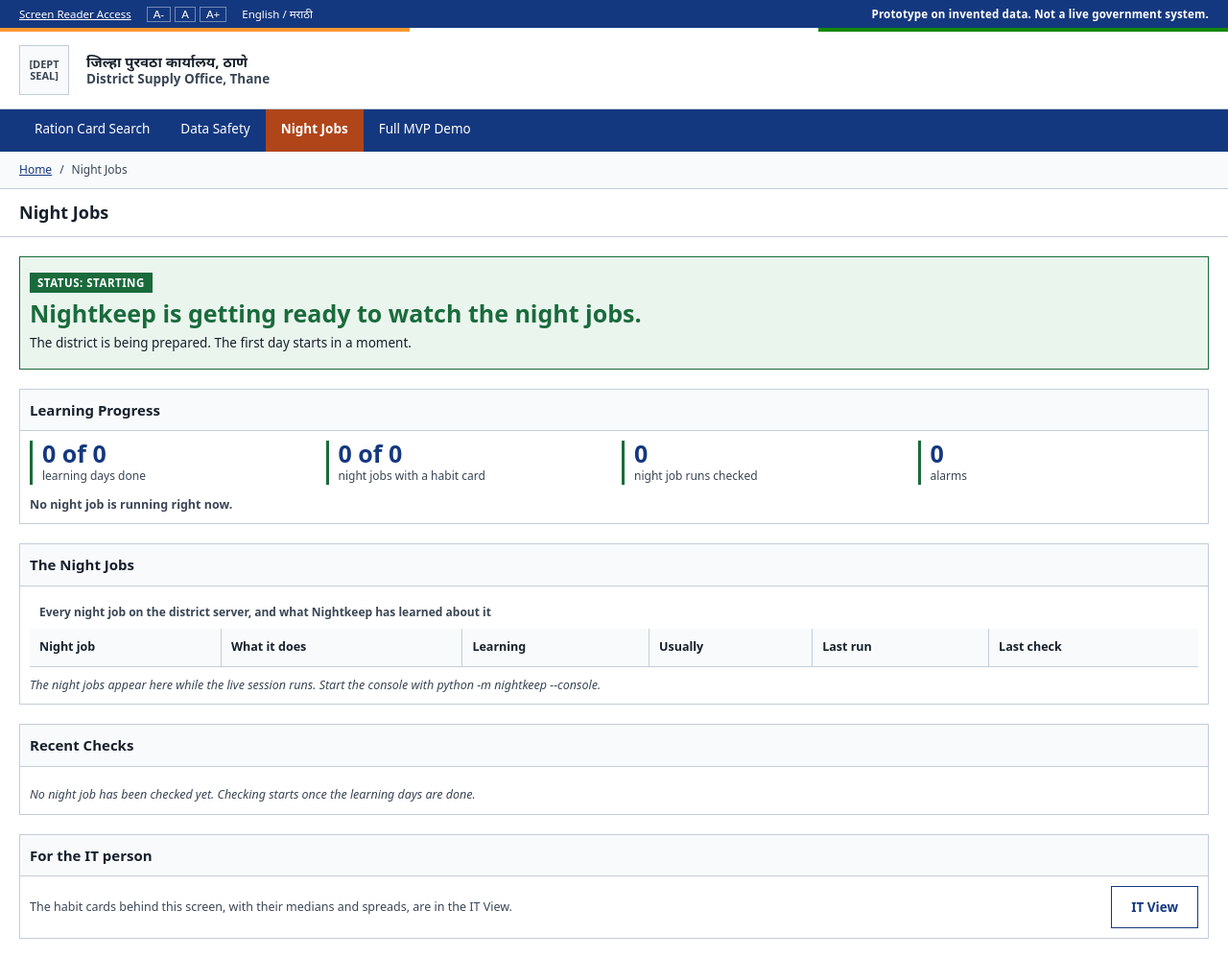
After one commit to Kirito0088/NightKeep, a Flask app: page /night-jobs in a window 1280 px wide. The commit adds this page. Shown: the whole page at 96% size. Run offline with Flask 3, Linux system fonts and the light colour scheme; lists and menus that the app fills with data are empty.

Commit message:
feat: Night Jobs tab with each job's learning status, habit and last check
A new nav tab lists the six night jobs by what they do, how far Nightkeep
has got learning each one, what it usually does from its habit card, its
last run and how that run was judged, plus the most recent checks. Banners
on Night Jobs and Data Safety now take their colour from the real state:
green safe, amber review, red incident.

```diff
--- a/nightkeep/console/app.py
+++ b/nightkeep/console/app.py
@@ -813,6 +813,21 @@ def create_app(
             active_page="safety",
         )
 
+    @app.route("/night-jobs", methods=["GET"])
+    def night_jobs() -> str:
+        """What the night jobs are, what Nightkeep has learned about each,
+        and how every run since was judged. Read from the live session."""
+        from nightkeep.console.live_view import night_jobs as present
+        from nightkeep.console.providers import JOB_LABELS, _usually
+
+        return render_template(
+            "night_jobs.html",
+            jobs=present(live_status(), JOB_LABELS, _usually),
+            has_session=session is not None,
+            active_page="night_jobs",
+            live_scope="all",
+        )
+
     @app.route("/alert", methods=["GET"])
     def nightkeep_alert() -> str:
         return render_template(
--- a/nightkeep/console/static/style.css
+++ b/nightkeep/console/static/style.css
@@ -2013,3 +2013,35 @@ html, body {
 .surge-toggle button[aria-pressed="true"]:hover {
   background: #e8eef8;
 }
+
+/* One banner, three real states: safe (green), review (amber), incident (red). */
+.state-banner-review {
+  border-color: var(--color-review-amber);
+  background-color: #fff8eb;
+}
+
+.state-banner-review .safety-alert-badge {
+  background-color: var(--color-review-amber);
+}
+
+.state-banner-review .safety-alert-title {
+  color: var(--color-review-amber);
+}
+
+.state-banner-incident {
+  border-color: var(--color-incident-red);
+  background-color: #fdf2f2;
+}
+
+.state-banner-incident .safety-alert-badge {
+  background-color: var(--color-incident-red);
+}
+
+.state-banner-incident .safety-alert-title {
+  color: var(--color-incident-red);
+}
+
+.night-jobs-running {
+  margin-top: 12px;
+  font-weight: 600;
+}
--- a/nightkeep/console/templates/base.html
+++ b/nightkeep/console/templates/base.html
@@ -64,6 +64,9 @@
         <a href="{{ url_for('nightkeep_home') }}" class="nav-link {% if active_page == 'safety' %}active{% endif %}" {% if active_page == 'safety' %}aria-current="page"{% endif %}>Data Safety</a>
       </li>
       <li class="nav-item">
+        <a href="{{ url_for('night_jobs') }}" class="nav-link {% if active_page == 'night_jobs' %}active{% endif %}" {% if active_page == 'night_jobs' %}aria-current="page"{% endif %}>Night Jobs</a>
+      </li>
+      <li class="nav-item">
         <a href="{{ url_for('showcase_page') }}" class="nav-link {% if active_page == 'showcase' %}active{% endif %}" {% if active_page == 'showcase' %}aria-current="page"{% endif %}>Full MVP Demo</a>
       </li>
     </ul>
--- /dev/null
+++ b/nightkeep/console/templates/night_jobs.html
@@ -0,0 +1,143 @@
+{% extends "base.html" %}
+
+{% block title %}Night Jobs{% endblock %}
+{% block page_heading %}Night Jobs{% endblock %}
+
+{% block breadcrumb_items %}
+<li><a href="/">Home</a></li>
+<li class="breadcrumb-separator" aria-hidden="true">/</li>
+<li aria-current="page">Night Jobs</li>
+{% endblock %}
+
+{% block content %}
+<div class="safety-screen-layout">
+  <!-- One sentence: is the office's night work being watched? -->
+  <div class="safety-alert-banner state-banner-{{ jobs.tone }}" role="status" aria-live="polite">
+    <div class="safety-alert-content">
+      <div class="safety-alert-badge">{{ jobs.badge }}</div>
+      <h2 class="safety-alert-title">{{ jobs.headline }}</h2>
+      <p class="safety-alert-description">{{ jobs.detail }}</p>
+    </div>
+  </div>
+
+  <section class="panel-block" aria-labelledby="learning-progress-heading">
+    <div class="panel-header">
+      <h2 id="learning-progress-heading">Learning Progress</h2>
+    </div>
+    <div class="panel-body">
+      <div class="safety-summary-grid">
+        {% for value, label in jobs.figures %}
+        <div class="safety-stat-card">
+          <span class="safety-stat-value tabular-number">{{ value }}</span>
+          <span class="safety-stat-label">{{ label }}</span>
+        </div>
+        {% endfor %}
+      </div>
+      <p class="it-panel-text night-jobs-running">{{ jobs.running_now }}</p>
+    </div>
+  </section>
+
+  <section class="panel-block" aria-labelledby="night-jobs-heading">
+    <div class="panel-header">
+      <h2 id="night-jobs-heading">The Night Jobs</h2>
+    </div>
+    <div class="panel-body">
+      <div class="table-responsive">
+        <table class="pds-table">
+          <caption>Every night job on the district server, and what Nightkeep has learned about it</caption>
+          <thead>
+            <tr>
+              <th scope="col">Night job</th>
+              <th scope="col">What it does</th>
+              <th scope="col">Learning</th>
+              <th scope="col">Usually</th>
+              <th scope="col">Last run</th>
+              <th scope="col">Last check</th>
+            </tr>
+          </thead>
+          <tbody>
+            {% for row in jobs.rows %}
+            <tr>
+              <td><strong>{{ row.name }}</strong></td>
+              <td>{{ row.purpose }}</td>
+              <td>{{ row.learning }}</td>
+              <td>{{ row.usually }}</td>
+              <td class="tabular-number">{{ row.last_run }}</td>
+              <td>
+                {% if row.last_check_tone == 'safe' %}
+                <span class="status-badge status-badge-active">{{ row.last_check }}</span>
+                {% elif row.last_check_tone == 'review' %}
+                <span class="status-badge status-badge-suspended">{{ row.last_check }}</span>
+                {% elif row.last_check_tone == 'incident' %}
+                <span class="status-badge status-badge-incident">{{ row.last_check }}</span>
+                {% else %}
+                {{ row.last_check }}
+                {% endif %}
+              </td>
+            </tr>
+            {% endfor %}
+          </tbody>
+        </table>
+      </div>
+      {% if not jobs.rows %}
+      <p class="it-panel-text tasks-empty-note">
+        {% if has_session %}The night jobs appear here as soon as the district is ready.{% else %}The night jobs appear here while the live session runs. Start the console with python -m nightkeep --console.{% endif %}
+      </p>
+      {% endif %}
+    </div>
+  </section>
+
+  <section class="panel-block" aria-labelledby="recent-checks-heading">
+    <div class="panel-header">
+      <h2 id="recent-checks-heading">Recent Checks</h2>
+    </div>
+    <div class="panel-body">
+      {% if jobs.recent %}
+      <div class="table-responsive">
+        <table class="pds-table">
+          <caption>The most recent night job runs Nightkeep checked, newest first</caption>
+          <thead>
+            <tr>
+              <th scope="col">Day</th>
+              <th scope="col">Night job</th>
+              <th scope="col">Result</th>
+              <th scope="col">Why</th>
+            </tr>
+          </thead>
+          <tbody>
+            {% for check in jobs.recent %}
+            <tr>
+              <td class="tabular-number">{{ check.day }}</td>
+              <td>{{ check.name }}</td>
+              <td>
+                {% if check.tone == 'safe' %}
+                <span class="status-badge status-badge-active">{{ check.result }}</span>
+                {% elif check.tone == 'review' %}
+                <span class="status-badge status-badge-suspended">{{ check.result }}</span>
+                {% else %}
+                <span class="status-badge status-badge-incident">{{ check.result }}</span>
+                {% endif %}
+              </td>
+              <td>{{ check.why }}</td>
+            </tr>
+            {% endfor %}
+          </tbody>
+        </table>
+      </div>
+      {% else %}
+      <p class="it-panel-text tasks-empty-note">No night job has been checked yet. Checking starts once the learning days are done.</p>
+      {% endif %}
+    </div>
+  </section>
+
+  <section class="panel-block it-person-section" aria-labelledby="it-person-heading">
+    <div class="panel-header">
+      <h2 id="it-person-heading">For the IT person</h2>
+    </div>
+    <div class="panel-body it-panel-body">
+      <p class="it-panel-text">The habit cards behind this screen, with their medians and spreads, are in the IT View.</p>
+      <a href="{{ url_for('it_view') }}" class="btn btn-secondary btn-it-access">IT View</a>
+    </div>
+  </section>
+</div>
+{% endblock %}
--- a/nightkeep/console/templates/safety.html
+++ b/nightkeep/console/templates/safety.html
@@ -12,7 +12,9 @@
 {% block content %}
 <div class="safety-screen-layout">
   <!-- Calm Status Banner (Parity with Screen 3 incident banner) -->
-  <div class="safety-alert-banner" role="status" aria-live="polite">
+  {% set badge = safety.status_badge %}
+  {% if 'ATTACK' in badge %}{% set tone = 'incident' %}{% elif badge in ('STATUS: NORMAL', 'STATUS: RECOVERED') %}{% set tone = 'safe' %}{% else %}{% set tone = 'review' %}{% endif %}
+  <div class="safety-alert-banner state-banner-{{ tone }}" role="status" aria-live="polite">
     <div class="safety-alert-content">
       <div class="safety-alert-badge">{{ safety.status_badge }}</div>
       <h2 class="safety-alert-title">{{ safety.protection_status }}</h2>
```
Also changed, not shown: nightkeep/console/live_view.py (+192 -0 lines), tests/test_console_night_jobs.py (added, +129 -0 lines).
